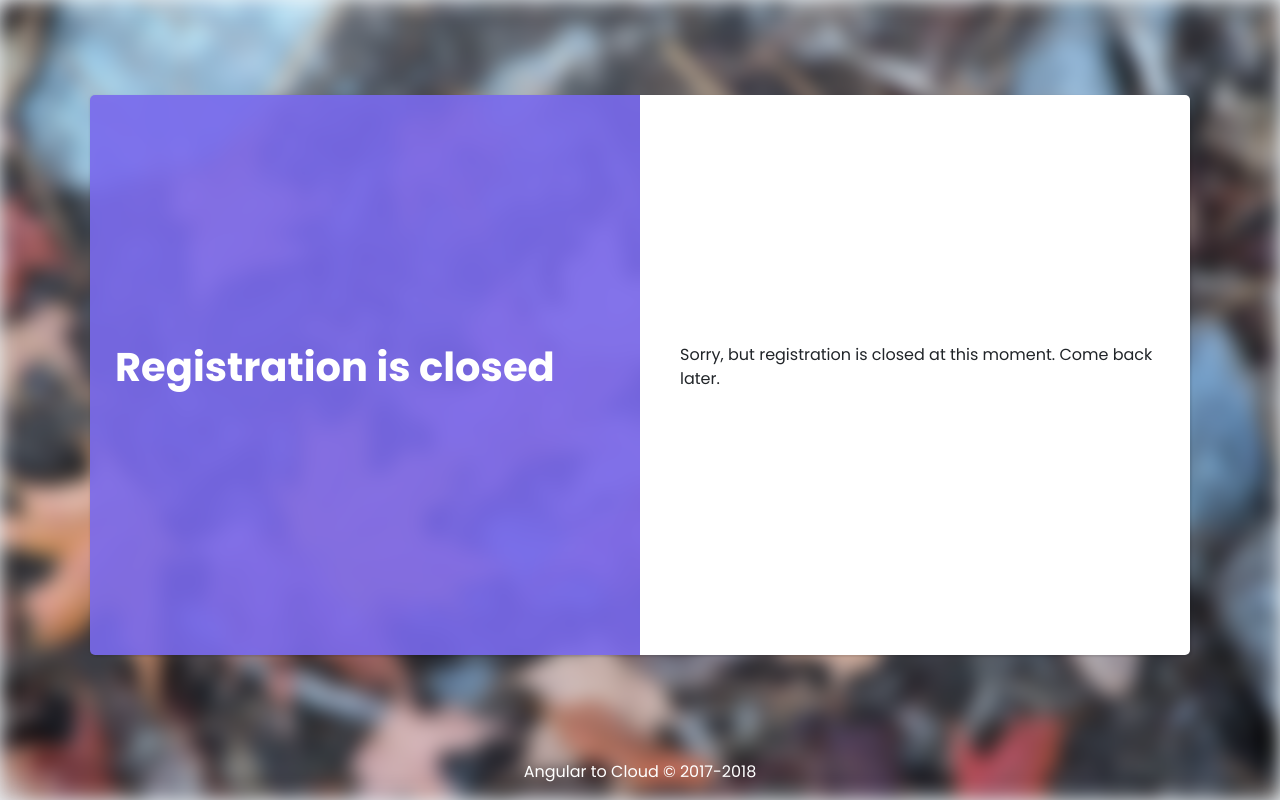
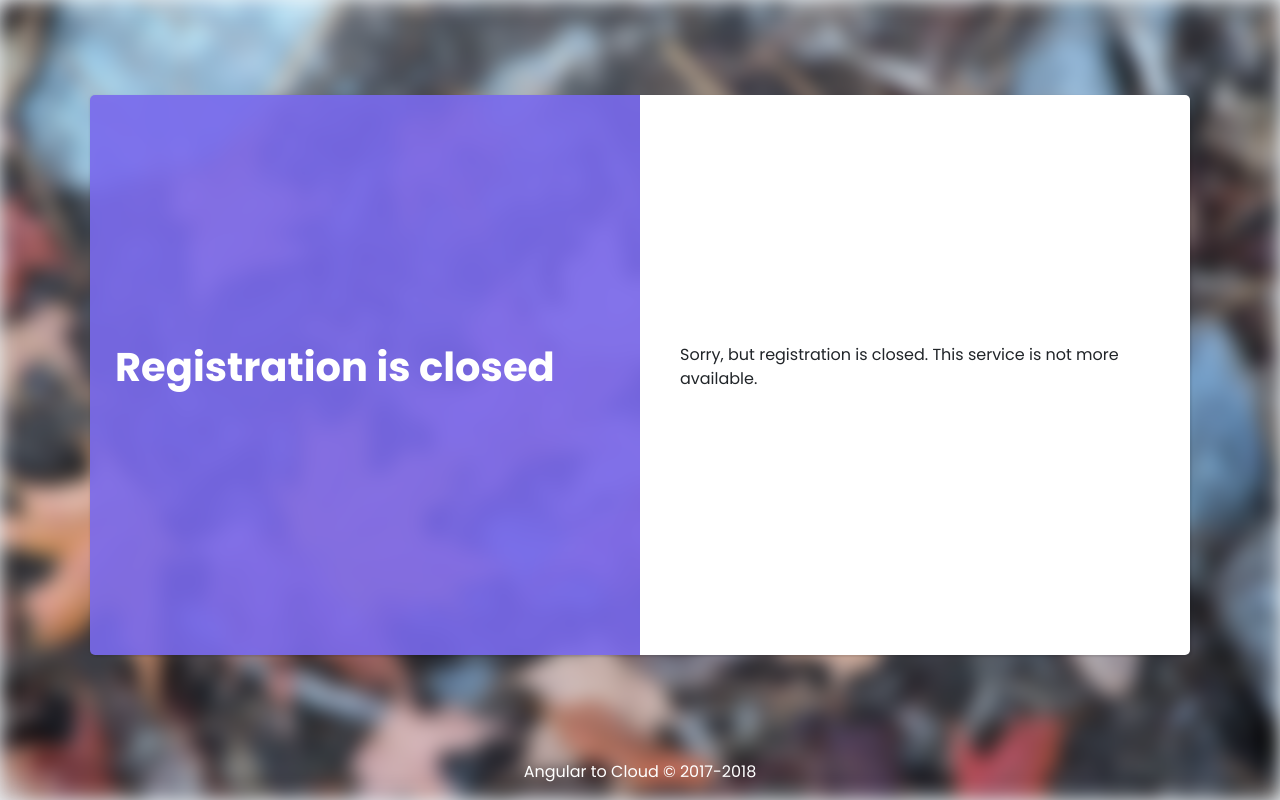
Before and after one commit to brunoliveira8/angular2cloud, a Django app: template angular2cloud/templates/registration/registration_closed.html in a window 1280 px wide. Run offline with Django 3.2, Linux system fonts and the light colour scheme; the template is opened without the code that fills it, so the values that code supplies are empty; some libraries are stand-ins or nearby versions.

Commit message:
Close registration.

```diff
--- a/angular2cloud/config/settings.py
+++ b/angular2cloud/config/settings.py
@@ -151,6 +151,7 @@ EMAIL_USE_TLS = True
 #Registration
 ACCOUNT_ACTIVATION_DAYS = 30 # One-week activation window; you may, of course, use a different value.
 REGISTRATION_AUTO_LOGIN = True
+REGISTRATION_OPEN = False
 LOGIN_REDIRECT_URL = '/'
 LOGIN_URL = '/accounts/login/'
 REGISTRATION_FORM = 'dashboard.forms.CustomRegistrationForm'
--- a/angular2cloud/templates/registration/registration_closed.html
+++ b/angular2cloud/templates/registration/registration_closed.html
@@ -4,5 +4,5 @@
 {% block title %}{% trans "Registration is closed" %}{% endblock %}
 
 {% block content %}
-<p>{% trans "Sorry, but registration is closed at this moment. Come back later." %}</p>
+<p>{% trans "Sorry, but registration is closed. This service is not more available. " %}</p>
 {% endblock %}
```
